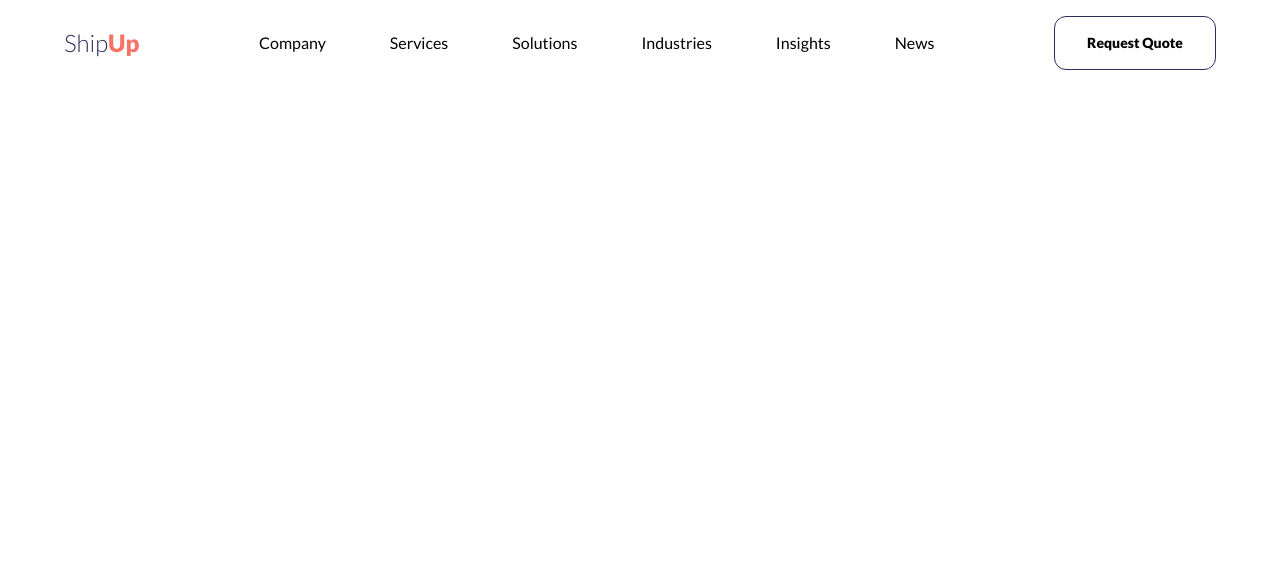
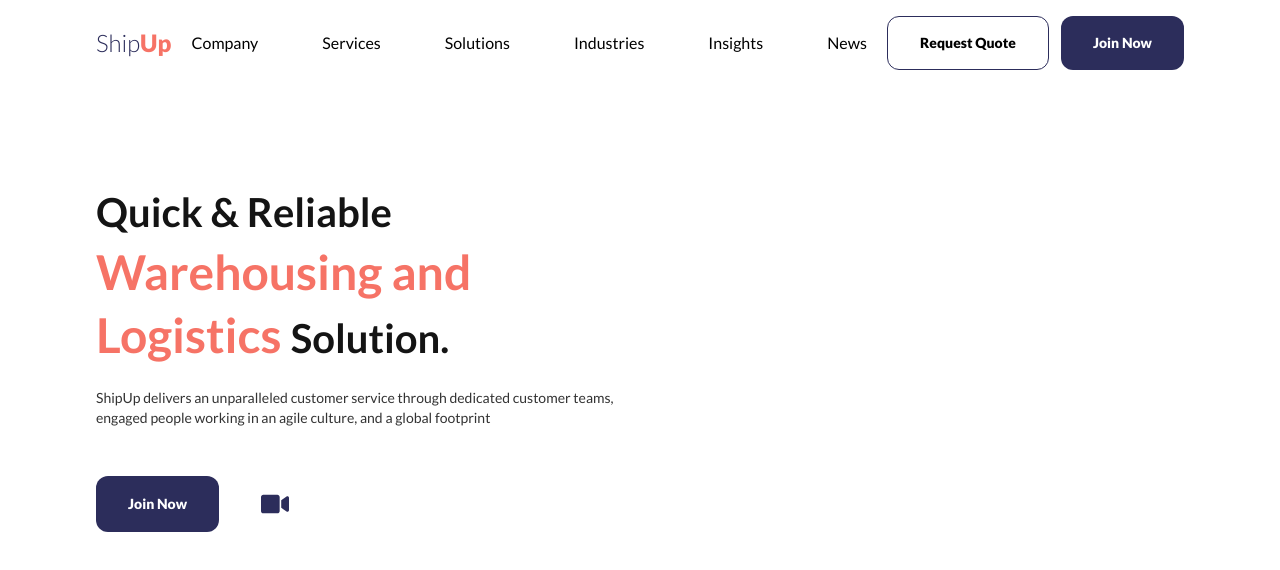
Before and after one commit to rajinsakha/Logistics, a React (Vite) app: page / in a window 1280 px wide. Shown: the top 570 px of the page. Built offline with nearby package versions, Linux system fonts and the light colour scheme.

Commit message:
navbar-responsive-done

```diff
--- a/package.json
+++ b/package.json
@@ -11,7 +11,8 @@
   },
   "dependencies": {
     "react": "^18.2.0",
-    "react-dom": "^18.2.0"
+    "react-dom": "^18.2.0",
+    "react-icons": "^4.12.0"
   },
   "devDependencies": {
     "@types/react": "^18.2.15",
--- a/src/App.jsx
+++ b/src/App.jsx
@@ -1,9 +1,13 @@
 import { Navbar } from "./components"
+import { Hero } from "./containers"
 
 function App() {
   return (
     <>
+
     <Navbar />
+    <Hero />
+
     </>
   )
 }
--- a/src/components/Navbar.jsx
+++ b/src/components/Navbar.jsx
@@ -1,33 +1,94 @@
+import { useState } from "react";
+import { GiHamburgerMenu } from "react-icons/gi";
+import { MdClose } from "react-icons/md";
 
 const Navbar = () => {
+  const [toggleMenu, setToggleMenu] = useState(false);
+
   return (
     <header className="padding-x py-4 w-full">
       <nav className="flex justify-between items-center">
-
         <div>
-        <p className="text-sim-blue font-lato text-2xl font-light">Ship<span className="text-sim-orange font-lato text-2xl font-black">Up</span></p>
+          <p className="text-sim-blue font-lato text-2xl font-light">
+            Ship
+            <span className="text-sim-orange font-lato text-2xl font-black">
+              Up
+            </span>
+          </p>
         </div>
 
-      <ul className="flex justify-center items-center gap-16 max-lg:hidden">
-      <li>Company</li>
-      <li>Services</li>
-      <li>Solutions</li>
-      <li>Industries</li>
-      <li>Insights</li>
-      <li>News</li>
+        <ul className="flex justify-center items-center gap-16 navlinks-hover max-lg:hidden">
+          <li>
+            <a href="http://">Company</a>
+          </li>
+          <li>
+            <a href="http://">Services</a>
+          </li>
+          <li>
+            <a href="http://">Solutions</a>
+          </li>
+          <li>
+            <a href="http://">Industries</a>
+          </li>
+          <li>
+            <a href="http://">Insights</a>
+          </li>
+          <li>
+            <a href="http://">News</a>
+          </li>
         </ul>
 
-      <div className="flex gap-3">
-        <button className="border border-sim-blue border-solid rounded-xl px-8 py-4 font-extrabold text-sm text-center capitalize cursor-pointer">Request Quote</button>
+        <div className="flex gap-3 max-lg:hidden">
+          <button className="custom-btn">
+            Request Quote
+          </button>
+          <button className="custom-btn secondary">
+            Join Now
+          </button>
         </div>
 
+        <div className="hidden max-lg:flex">
+          <GiHamburgerMenu
+            className="cursor-pointer"
+            fontSize={24}
+            onClick={() => {
+              setToggleMenu(true);
+            }}
+          />
 
-
-
-
+          {toggleMenu && (
+            <div className="w-[300px] h-screen flex justify-between items-start px-6 py-6 fixed top-0 right-0 z-10 bg-sim-blue text-white overflow-x-hidden">
+              <ul className="custom-hover flex-1 flex flex-col gap-12 px-8 py-4 font-semibold text-2xl cursor-pointer mt-16">
+                <li>
+                  <a href="http://">Company</a>
+                </li>
+                <li>
+                  <a href="http://">Services</a>
+                </li>
+                <li>
+                  <a href="http://">Solutions</a>
+                </li>
+                <li>
+                  <a href="http://">Industries</a>
+                </li>
+                <li>
+                  <a href="http://">Insights</a>
+                </li>
+                <li>
+                  <a href="http://">News</a>
+                </li>
+              </ul>
+              <MdClose
+                className="cursor-pointer"
+                fontSize={28}
+                onClick={() => setToggleMenu(false)}
+              />
+            </div>
+          )}
+        </div>
       </nav>
     </header>
-  )
-}
+  );
+};
 
-export default Navbar
+export default Navbar;
--- a/src/containers/Hero.jsx
+++ b/src/containers/Hero.jsx
@@ -0,0 +1,28 @@
+import { FaVideo } from "react-icons/fa";
+
+const Hero = () => {
+  return (
+    <div className="padding flex justify-between items-center">
+        <div className="max-w-[596px] flex-1 flex flex-col justify-between items-start gap-5">
+            <h2 className=" text-sim-black text-[40px] font-semibold leading-[60px]">Quick & Reliable <span className="text-sim-orange text-[48px] font-bold leading-[60px]">Warehousing and Logistics </span>Solution.</h2>
+            <p className="text-light-black text-sm leading-5 font-normal">
+            ShipUp delivers an unparalleled customer service through dedicated customer teams, engaged people working in an agile culture, and a global footprint
+            </p>
+
+            <div className="flex mt-7 gap-7">
+                <button className="custom-btn secondary">Join Now</button>
+                <div className="flex items-center justify-center w-14 h-14 rounded-[100px] bg-white box ">
+                    <FaVideo fontSize={28} className="text-sim-blue" />
+                </div>
+            </div>
+        </div>
+
+        <div className="flex-1 flex">
+
+        </div>
+
+    </div>
+  )
+}
+
+export default Hero
--- /dev/null
+++ b/src/containers/index.js
@@ -0,0 +1,3 @@
+import Hero from "./Hero";
+
+export{Hero}
--- a/src/index.css
+++ b/src/index.css
@@ -14,11 +14,11 @@
 
 @layer utilities {
   .padding {
-    @apply sm:px-16 px-8 sm:py-24 py-12;
+    @apply sm:px-16 lg:px-24 px-8 sm:py-24 py-12;
   }
 
   .padding-x {
-    @apply sm:px-16 px-8;
+    @apply sm:px-16 lg:px-24 px-8;
   }
 
   .padding-y {
@@ -45,3 +45,30 @@
     @apply font-montserrat text-slate-gray text-lg leading-7;
   }
 }
+
+@layer components{
+  .custom-btn{
+    @apply border border-sim-blue border-solid rounded-xl px-8 py-4 font-extrabold text-sm text-center capitalize cursor-pointer
+  }
+
+  .custom-btn.secondary{
+    @apply border-none bg-sim-blue text-white
+  }
+}
+
+
+.custom-hover li:hover {
+  @apply transition duration-300 ease-in-out;
+}
+
+.custom-hover li:hover a {
+  @apply border-b-2 border-slate-100 pb-1; /* Change border color and size as needed */
+}
+
+.navlinks-hover li:hover{
+  @apply transition duration-300 ease-in-out;
+}
+
+.navlinks-hover li:hover a{
+  @apply border-b-2 border-sim-blue pb-1;
+}
--- a/tailwind.config.js
+++ b/tailwind.config.js
@@ -12,7 +12,9 @@ export default {
       colors:{
         'sim-blue':"#2C2D5B",
         'sim-orange':"#F67366",
-        'sim-grey':'#4F4F4F'
+        'sim-grey':'#4F4F4F',
+        'sim-black':'#141414',
+        'light-black':'#333'
       }
     },
   },
```
Also changed, not shown: 1 other file (tests, documents, lock files or other folders). Lines whose indentation alone changed are shown as unchanged.
